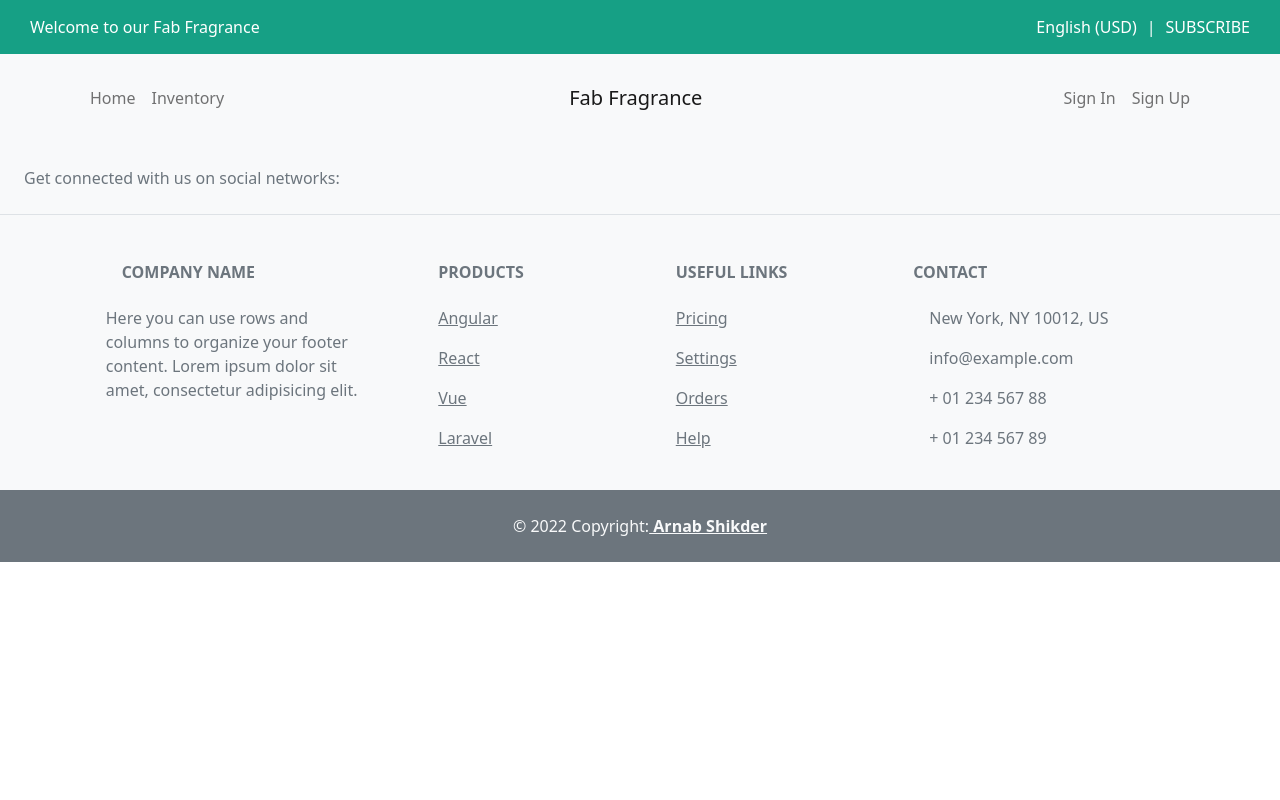
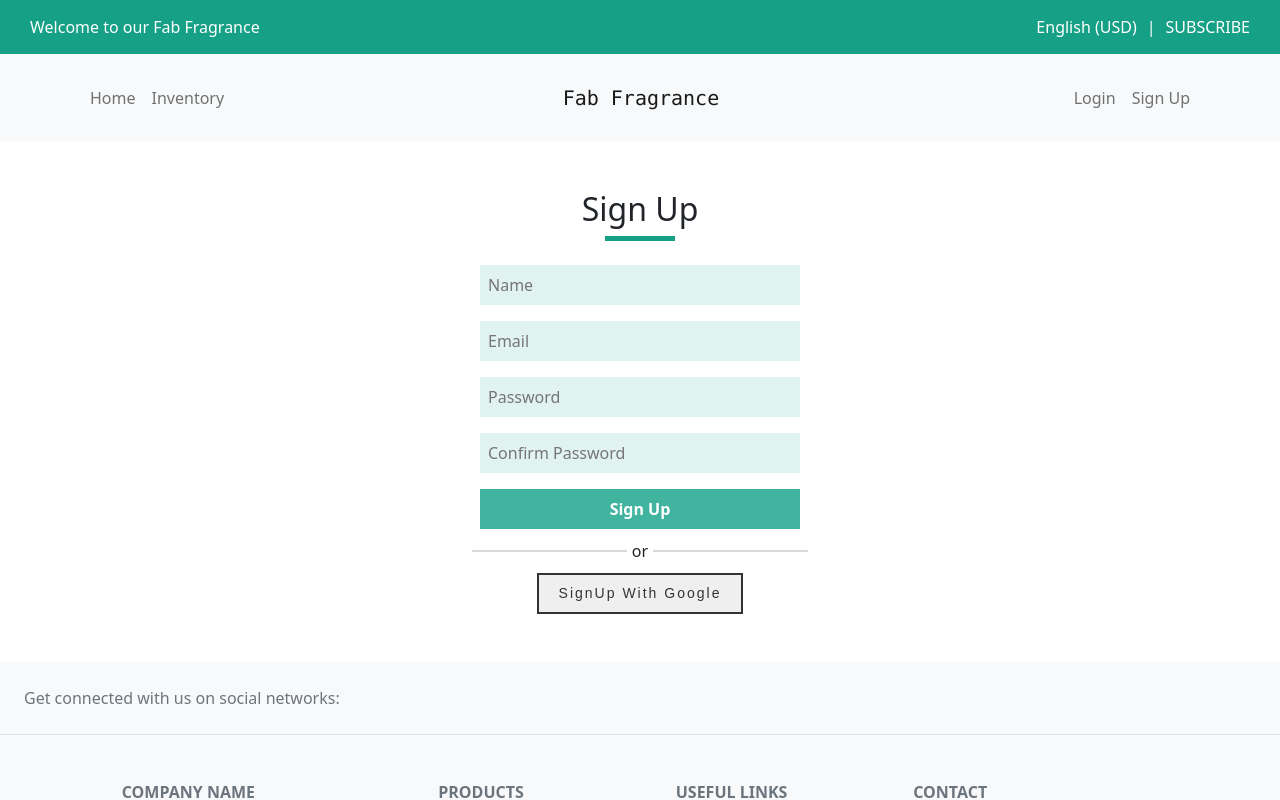
Before and after one commit to ArnabShikder24/warehouse-fabFragrance-client-side, a React (Create React App) app: page /signup in a window 1280 px wide. Shown: the top 800 px of the page. Built offline with nearby package versions, Linux system fonts and the light colour scheme.

Commit message:
login and signup UI ready

```diff
--- a/src/App.js
+++ b/src/App.js
@@ -6,6 +6,8 @@ import Manage from './components/Manage/Manage';
 import Navigation from './components/Navigation/Navigation';
 import Wellcome from './components/Wellcome/Wellcome';
 import Home from './pages/Home/Home';
+import Login from './pages/Login/Login';
+import SignUp from './pages/SignUp/SignUp';
 
 function App() {
   return (
@@ -17,6 +19,8 @@ function App() {
             <Route path='/home' element={<Home></Home>}></Route>
             <Route path='/inventory' element={<Inventory></Inventory>}></Route>
             <Route path='/inventory/manage' element={<Manage></Manage>}></Route>
+            <Route path='/login' element={<Login></Login>}></Route>
+            <Route path='/signup' element={<SignUp></SignUp>}></Route>
           </Routes>
           <Footer></Footer>
     </div>
--- a/src/components/Banner/Banner.css
+++ b/src/components/Banner/Banner.css
@@ -9,10 +9,10 @@
     right: 0 !important;
     top: 30% !important;
 }
-.side-banner .carousel-control-prev-icon {
+.carousel-control-prev-icon {
     background-image: none !important;
 }
-.side-banner .carousel-control-next-icon {
+.carousel-control-next-icon {
     background-image: none !important;
 }
 .side-banner .carousel-indicators .active {
--- a/src/components/Item/Item.css
+++ b/src/components/Item/Item.css
@@ -1,6 +1,7 @@
 .item-card {
     width: 300px;
     padding: 8px;
+    box-shadow: rgba(149, 157, 165, 0.2) 0px 8px 24px;
 }
 .item-card img {
     cursor: pointer;
--- a/src/components/Navigation/Navigation.js
+++ b/src/components/Navigation/Navigation.js
@@ -13,10 +13,10 @@ const Navigation = () => {
                         <Link className='nav-link' to="/inventory">Inventory</Link>
                     </Nav>
                     <Navbar.Toggle aria-controls="basic-navbar-nav" />
-                    <Link className='navbar-brand' to="/home">Fab Fragrance</Link>
+                    <Link className='navbar-brand font-monospace' to="/home">Fab Fragrance</Link>
                     <Nav className='ms-auto'>
-                        <Link className='nav-link' to="/home">Sign In</Link>
-                        <Link className='nav-link' to="/home">Sign Up</Link>
+                        <Link className='nav-link' to="/login">Login</Link>
+                        <Link className='nav-link' to="/signup">Sign Up</Link>
                     </Nav>
                     </Navbar.Collapse>
                 </Container>
--- /dev/null
+++ b/src/pages/Login/Login.css
@@ -0,0 +1,61 @@
+form input {
+    border: none;
+    background-color: #41b49f28;
+}
+form input[type=submit] {
+    background-color: #41b49f;
+    font-weight: 600;
+    color: white;
+    transition: all .3s ease;
+}
+form input[type=submit]:hover {
+    background-color: #2dcaad;
+}
+.or {
+    display: flex;
+    align-items: center;
+    justify-content: center;
+}
+.or div {
+   width: 155px;
+   height: 2px;
+   background-color: rgba(51, 51, 51, 0.185);
+}
+.or p {
+    margin: 10px 5px;
+}
+.social-btn{
+    padding: 8px 20px;
+    font-size: 14px;
+    font-family: sans-serif;
+    color: #333;
+    border: 2px solid #333;
+    letter-spacing: 2px;
+    text-align: center;
+    position: relative;
+    transition: all .35s;
+}
+
+.social-btn span{
+    position: relative;
+    z-index: 2;
+}
+
+.social-btn:after{
+    position: absolute;
+    content: "";
+    top: 0;
+    left: 0;
+    width: 0;
+    height: 100%;
+    background: #16a085;
+    transition: all .35s;
+}
+
+.social-btn:hover{
+    color: #fff;
+}
+
+.social-btn:hover:after{
+    width: 100%;
+}
--- /dev/null
+++ b/src/pages/Login/Login.js
@@ -0,0 +1,25 @@
+import React from 'react';
+import './Login.css';
+
+const Login = () => {
+    return (
+        <div className='login text-center my-5'>
+            <div>
+                <h2>Login</h2><div className='underline mb-4'></div>
+                <form>
+                    <input className='w-25 mb-3 p-2' type="email" name='email' placeholder='Email' required/><br />
+                    <input className='w-25 p-2 mb-3' type="password" name='password' placeholder='Password' required/><br />
+                    <input className='w-25 p-2' type="submit" value="Login" />
+                </form>
+                <div className='or'>
+                    <div></div>
+                    <p>or</p>
+                    <div></div>
+                </div>
+                <button className='social-btn'><span>Login With Google</span></button>
+            </div>
+        </div>
+    );
+};
+
+export default Login;
--- /dev/null
+++ b/src/pages/SignUp/SignUp.js
@@ -0,0 +1,26 @@
+import React from 'react';
+
+const SignUp = () => {
+    return (
+        <div className='login text-center my-5'>
+            <div>
+                <h2>Sign Up</h2><div className='underline mb-4'></div>
+                <form>
+                    <input className='w-25 mb-3 p-2' type="text" name='name' placeholder='Name' required/><br />
+                    <input className='w-25 mb-3 p-2' type="email" name='email' placeholder='Email' required/><br />
+                    <input className='w-25 p-2 mb-3' type="password" name='password' placeholder='Password' required/><br />
+                    <input className='w-25 p-2 mb-3' type="password" name='confirm' placeholder='Confirm Password' required/><br />
+                    <input className='w-25 p-2' type="submit" value="Sign Up" />
+                </form>
+                <div className='or'>
+                    <div></div>
+                    <p>or</p>
+                    <div></div>
+                </div>
+                <button className='social-btn'><span>SignUp With Google</span></button>
+            </div>
+        </div>
+    );
+};
+
+export default SignUp;
```
Also changed, not shown: src/components/Loading/Loading.css (added, +55 -0 lines), src/components/Loading/Loading.js (added, +12 -0 lines).
